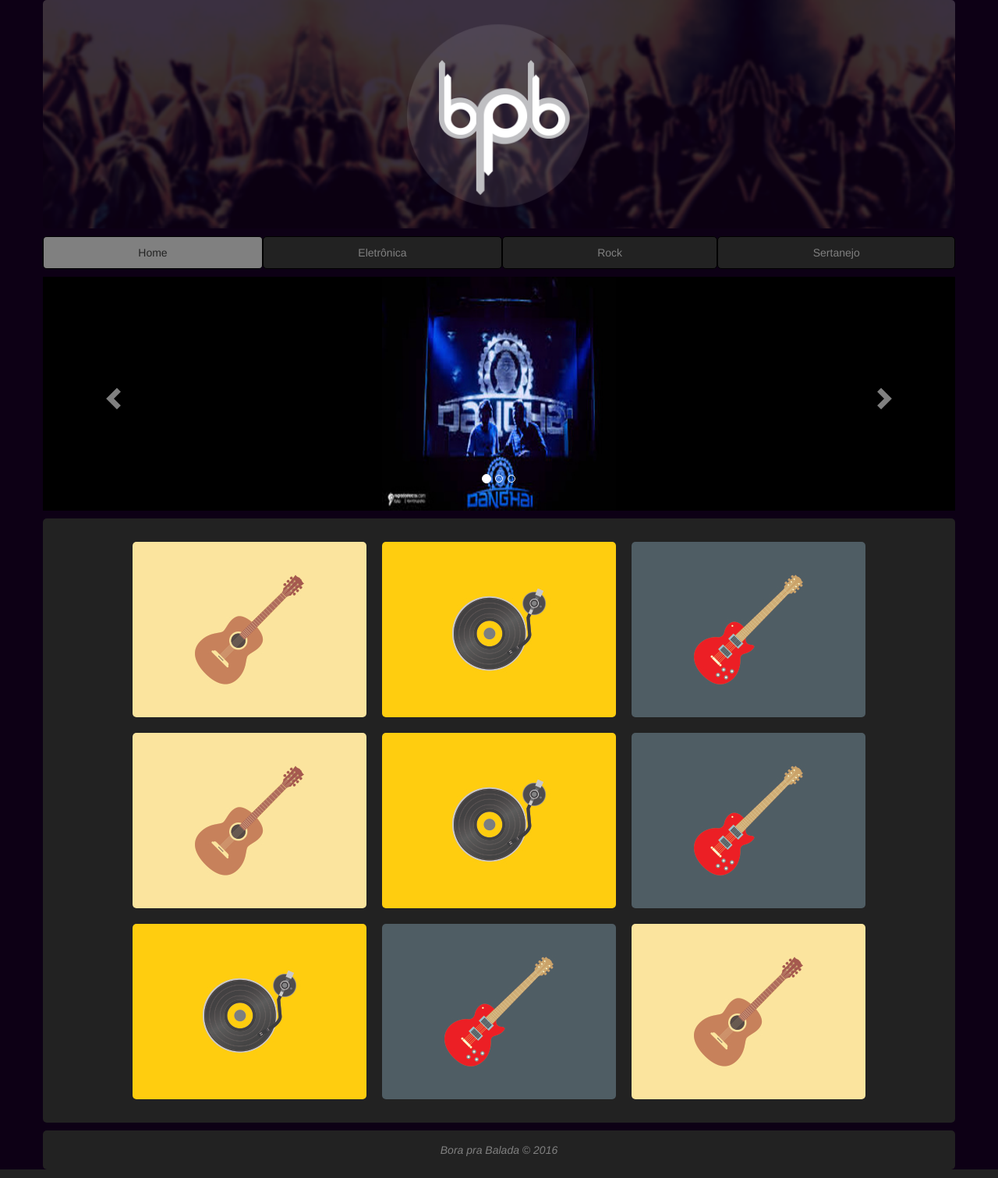
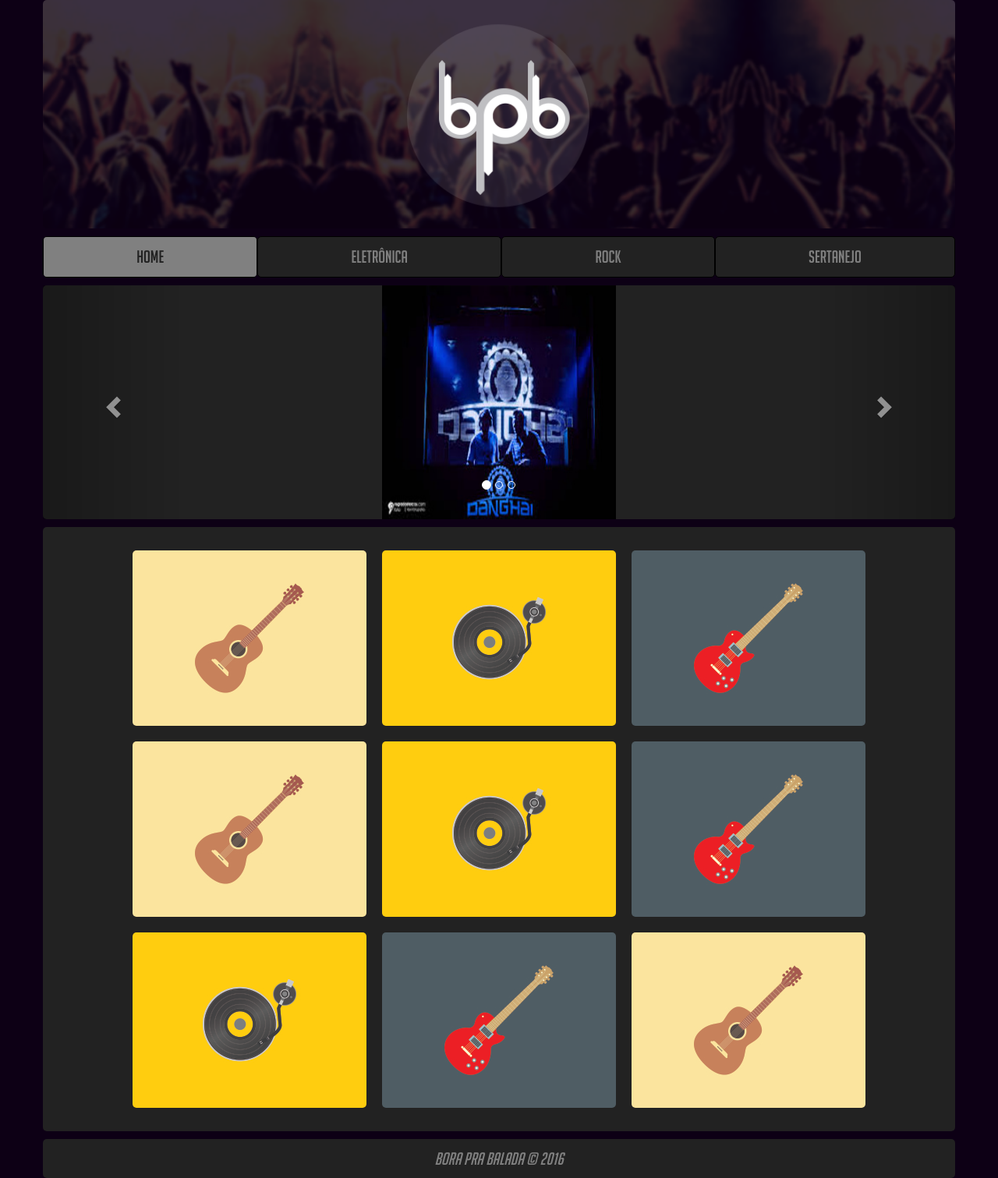
Before and after one commit to fariasdiego/BoraPraBalada, a PHP site: page / in a window 1280 px wide. Shown: the whole page at 78% size. Run offline with PHP 8.4, Linux system fonts and the light colour scheme.

Commit message:
Adicionado fonte e menu fixo

```diff
--- a/css/component.css
+++ b/css/component.css
@@ -80,15 +80,29 @@ width de li + (2 x padding de .grid) + 4
 	.grid {
 	width: 750px;
 	}
+
+	.menu-fixo {
+	margin-left: -375px;
 	}
+}
+
 @media screen and (min-width: 992px) {
 	.grid {
 	width: 970px;
 	}
+
+	.menu-fixo {
+	margin-left: -485px;
 	}
+}
+
 @media screen and (min-width: 1200px) {
 	.grid {
 	width: 1170px;
+	}
+
+	.menu-fixo {
+	margin-left: -585px;
 	}
 }
 
--- a/css/style.css
+++ b/css/style.css
@@ -1,4 +1,11 @@
+@font-face {
+	font-family: "Big Noodle Titling";
+	src: url("../fonts/big_noodle_titling.ttf");
+}
+
 body {
+	font-family: "Big Noodle Titling";
+	font-size: 22px;
 	background-color: #0D0015;
 }
 
@@ -22,7 +29,7 @@ div, nav, ul {
 	color: #222;
 }
 
-.logo img {
+#logo img {
 	border-radius: 5px;
 }
 
@@ -48,20 +55,20 @@ footer > div {
 	max-height: 300px;
 }
 
-.menu, .logo {
+#menu, #logo {
 	padding-left: 0;
 	padding-right: 0;
 }
 
-.logo, .banner, .menu {
+#logo, .banner, #menu {
 	margin-bottom: 10px;
 }
 
 .banner {
-	background-color: #000000;
+	background-color: #222;
 }
 
-.menu > ul > li {
+#menu > ul > li {
 	border: 1px solid black;
 	background-color: #222;
 	border-radius: 5px;
@@ -71,3 +78,14 @@ footer > div {
 	margin-bottom: 10px;
 	border-radius: 5px;
 }
+
+#novidades {
+	border-radius: 5px;
+}
+
+.menu-fixo {
+	position: fixed;
+	top: 0;
+	z-index: 99;
+	left: 50%;
+}
--- a/index.html
+++ b/index.html
@@ -5,11 +5,14 @@
 	    <meta http-equiv="X-UA-Compatible" content="IE=edge">
 	    <meta name="viewport" content="width=device-width, initial-scale=1">
 
-		<title>Bora pra Balada?</title>
+		<title>Bora pra balada?</title>
 
 		<!-- CSS Bootstrap -->
     	<link href="css/bootstrap.min.css" rel="stylesheet">
     	<link href="css/bootstrap-theme.min.css" rel="stylesheet">
+
+    	<!-- Jquery (Necessário para Rodar Bootstrap) -->
+		<script src="js/jquery.min.js"></script>
 
     	<!-- Magnific Popup core CSS file -->
 		<link rel="stylesheet" href="css/magnific-popup.css">
@@ -33,17 +36,17 @@
 		<header>
 
 			<!-- Logo -->
-			<div class="logo container">
+			<div id="logo" class="container">
 				<img class="img-responsive" src="img/logo.png">
 			</div><!-- Fim da Logo -->
 
 			<!-- Menu -->
-			<nav class="menu container">
+			<nav id="menu" class="container">
 				<ul class="nav nav-pills nav-justified" role="tablist">
-					<li role="presentation" class="active"><a href="#home" aria-controls="home" role="tab" data-toggle="tab">Home</a></li>
-					<li role="presentation"><a href="#eletronica" aria-controls="eletronica" role="tab" data-toggle="tab">Eletrônica</a></li>
-					<li role="presentation"><a href="#rock" aria-controls="rock" role="tab" data-toggle="tab">Rock</a></li>
-					<li role="presentation"><a href="#sertanejo" aria-controls="sertanejo" role="tab" data-toggle="tab">Sertanejo</a></li>
+					<li role="presentation" class="active"><a href="#home" aria-controls="home" role="tab" data-toggle="tab">HOME</a></li>
+					<li role="presentation"><a href="#eletronica" aria-controls="eletronica" role="tab" data-toggle="tab">ELETRÔNICA</a></li>
+					<li role="presentation"><a href="#rock" aria-controls="rock" role="tab" data-toggle="tab">ROCK</a></li>
+					<li role="presentation"><a href="#sertanejo" aria-controls="sertanejo" role="tab" data-toggle="tab">SERTANEJO</a></li>
 				</ul>
 			</nav>
 			<!-- Fim do Menu -->
@@ -132,9 +135,6 @@
 
 		</footer><!-- Fim do Rodapé -->
 
-		<!-- Jquery (Necessário para Rodar Bootstrap) -->
-		<script src="js/jquery.min.js"></script>
-
 		<!-- Javascript Bootstrap -->
 		<script src="js/bootstrap.min.js"></script>
 
--- a/js/funcoes.js
+++ b/js/funcoes.js
@@ -74,3 +74,15 @@ function mostraGaleria(estilo) {
 			}
 	return document.write(estrutura);
 }
+
+$(function(){
+	var nav = $('#menu');
+	var logo = $('#logo');
+	$(window).scroll(function () {
+		if ($(this).scrollTop() > logo.height()) {
+			nav.addClass("menu-fixo");
+		} else {
+			nav.removeClass("menu-fixo");
+		}
+	});
+});
```
Also changed, not shown: fonts/big_noodle_titling.ttf (added). Lines whose indentation alone changed are shown as unchanged.
